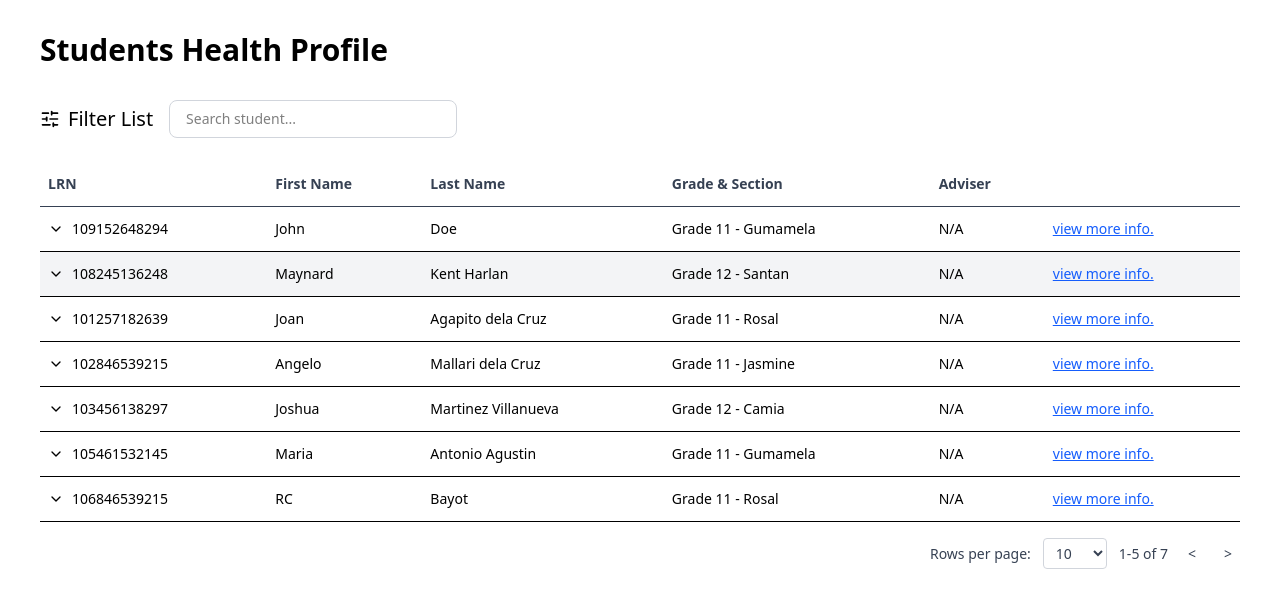
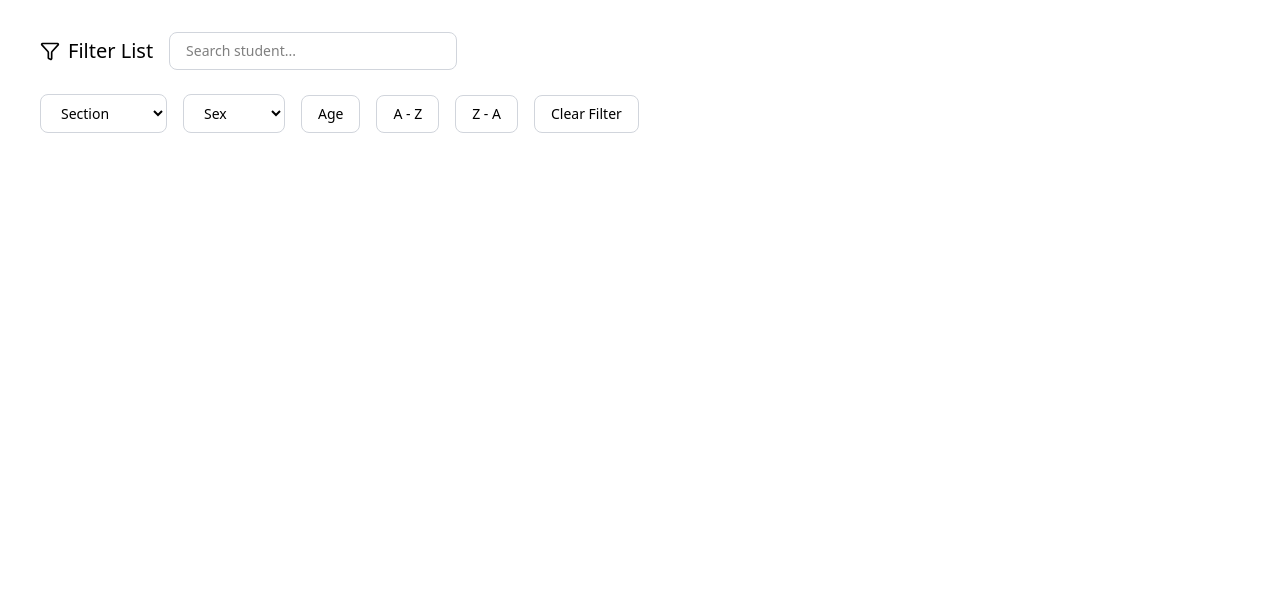
Before and after one commit to InfoTech501/infirmary-web, a Next.js app: page /students-health-profile in a window 1280 px wide. Shown: the top 608 px of the page. Built offline with nearby package versions, Linux system fonts and the light colour scheme.

Commit message:
removed table

```diff
--- a/src/app/students-health-profile/page.tsx
+++ b/src/app/students-health-profile/page.tsx
@@ -1,150 +1,72 @@
 "use client";
 
-import { ChevronDown } from "lucide-react";
 import { useState } from "react";
 import SearchBar from "@/components/Searchbar";
 
-interface Student {
-  studentId: number;
-  fullName: string;
-  lrn: string;
-  section: string;
-  gradeLevel: string;
-  adviser: string | null;
-}
-
-const mockStudentsHealthProfile: Student[] = [
-  {
-    studentId: 1,
-    fullName: "John Doe",
-    lrn: "109152648294",
-    section: "Gumamela",
-    gradeLevel: "Grade 11",
-    adviser: null,
-  },
-  {
-    studentId: 2,
-    fullName: "Maynard Kent Harlan",
-    lrn: "108245136248",
-    section: "Santan",
-    gradeLevel: "Grade 12",
-    adviser: null,
-  },
-  {
-    studentId: 3,
-    fullName: "Joan Agapito dela Cruz",
-    lrn: "101257182639",
-    section: "Rosal",
-    gradeLevel: "Grade 11",
-    adviser: null,
-  },
-  {
-    studentId: 4,
-    fullName: "Angelo Mallari dela Cruz",
-    lrn: "102846539215",
-    section: "Jasmine",
-    gradeLevel: "Grade 11",
-    adviser: null,
-  },
-  {
-    studentId: 5,
-    fullName: "Joshua Martinez Villanueva",
-    lrn: "103456138297",
-    section: "Camia",
-    gradeLevel: "Grade 12",
-    adviser: null,
-  },
-  {
-    studentId: 6,
-    fullName: "Maria Antonio Agustin",
-    lrn: "105461532145",
-    section: "Gumamela",
-    gradeLevel: "Grade 11",
-    adviser: null,
-  },
-  {
-    studentId: 7,
-    fullName: "RC Bayot",
-    lrn: "106846539215",
-    section: "Rosal",
-    gradeLevel: "Grade 11",
-    adviser: null,
-  },
-];
-
-export default function StudentsHealthProfilePage() {
+export default function StudentsHealthFilterUI() {
+  const [section, setSection] = useState("");
+  const [sex, setSex] = useState("");
   const [search, setSearch] = useState("");
 
-  const filteredStudents = mockStudentsHealthProfile.filter((student) =>
-    student.fullName.toLowerCase().includes(search.toLowerCase()) ||
-    student.lrn.includes(search)
-  );
+  const clearFilters = () => {
+    setSection("");
+    setSex("");
+    setSearch("");
+  };
 
   return (
     <div className="w-full px-10 py-8 text-black text-sm">
-      <h1 className="text-3xl font-bold mb-8">Students Health Profile</h1>
 
-      <SearchBar value={search} onChange={setSearch} placeholder="Search student..." />
+      <div className="mb-6 max-w-md">
+        <SearchBar
+          value={search}
+          onChange={setSearch}
+          placeholder="Search student..."
+        />
+      </div>
 
-      <div className="w-full overflow-hidden">
-        <table className="w-full text-black border-collapse">
-          <thead>
-            <tr className="border-b text-left text-gray-700">
-              <th className="py-3 px-2">LRN</th>
-              <th className="py-3 px-2">First Name</th>
-              <th className="py-3 px-2">Last Name</th>
-              <th className="py-3 px-2">Grade & Section</th>
-              <th className="py-3 px-2">Adviser</th>
-              <th className="py-3 px-2"></th>
-            </tr>
-          </thead>
+      <div className="flex items-center gap-4 flex-wrap">
 
-          <tbody>
-            {filteredStudents.map((student, index) => (
-              <tr
-                key={student.studentId}
-                className={`border-b hover:bg-gray-100 transition ${
-                  index === 1 ? "bg-gray-100" : ""
-                }`}
-              >
-                <td className="py-3 px-2 flex items-center gap-2">
-                  <ChevronDown className="h-4 w-4" />
-                  {student.lrn}
-                </td>
+        <select
+          value={section}
+          onChange={(e) => setSection(e.target.value)}
+          className="border border-gray-300 px-4 py-2 rounded-lg bg-white"
+        >
+          <option value="">Section</option>
+          <option value="Gumamela">Gumamela</option>
+          <option value="Santan">Santan</option>
+          <option value="Rosal">Rosal</option>
+          <option value="Jasmine">Jasmine</option>
+        </select>
 
-                <td className="py-3 px-2">{student.fullName.split(" ")[0]}</td>
-                <td className="py-3 px-2">
-                  {student.fullName.split(" ").slice(1).join(" ")}
-                </td>
-                <td className="py-3 px-2">
-                  {student.gradeLevel} - {student.section}
-                </td>
-                <td className="py-3 px-2">{student.adviser ?? "N/A"}</td>
-                <td
-                  className="py-3 px-2 text-blue-600 underline cursor-pointer"
-                  onClick={() =>
-                    (window.location.href = `/students-health-profile/${student.studentId}`)
-                  }
-                >
-                  view more info.
-                </td>
-              </tr>
-            ))}
-          </tbody>
-        </table>
+        <select
+          value={sex}
+          onChange={(e) => setSex(e.target.value)}
+          className="border border-gray-300 px-4 py-2 rounded-lg bg-white"
+        >
+          <option value="">Sex</option>
+          <option value="Male">Male</option>
+          <option value="Female">Female</option>
+        </select>
 
-        <div className="flex justify-end items-center mt-4 gap-3 text-sm text-gray-700">
-          <span>Rows per page:</span>
-          <select className="border border-gray-300 px-2 py-1 rounded w-16 bg-white">
-            <option>10</option>
-            <option>25</option>
-          </select>
+        <button className="border border-gray-300 px-4 py-2 rounded-lg">
+          Age
+        </button>
 
-          <span>1-5 of {mockStudentsHealthProfile.length}</span>
+        <button className="border border-gray-300 px-4 py-2 rounded-lg">
+          A - Z
+        </button>
 
-          <button className="px-2">&lt;</button>
-          <button className="px-2">&gt;</button>
-        </div>
+        <button className="border border-gray-300 px-4 py-2 rounded-lg">
+          Z - A
+        </button>
+
+        <button
+          onClick={clearFilters}
+          className="border border-gray-300 px-4 py-2 rounded-lg"
+        >
+          Clear Filter
+        </button>
       </div>
     </div>
   );
--- a/src/components/Searchbar.tsx
+++ b/src/components/Searchbar.tsx
@@ -1,6 +1,6 @@
 "use client";
 
-import { SlidersHorizontal } from "lucide-react";
+import { Filter } from "lucide-react";
 
 interface SearchBarProps {
   value: string;
@@ -15,8 +15,9 @@ export default function SearchBar({
 }: SearchBarProps) {
   return (
     <div className="flex items-center gap-4 mb-6">
+
       <div className="flex items-center gap-2">
-        <SlidersHorizontal className="h-5 w-5" />
+        <Filter className="h-5 w-5" />
         <span className="font-medium text-xl">Filter List</span>
       </div>
 
```
